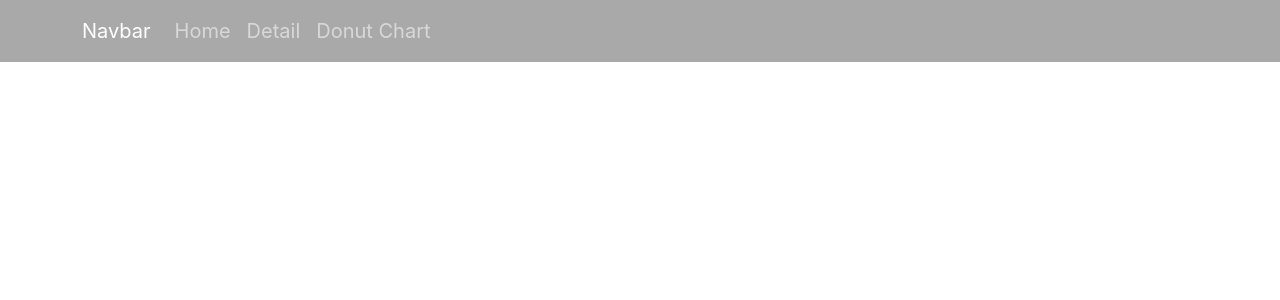
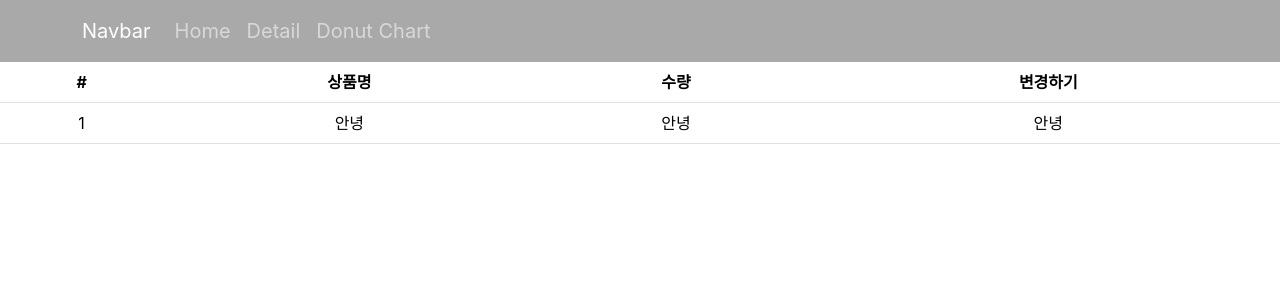
Before and after one commit to 2024-Winter-BootCamp-TeamD/wonjin, a React (Create React App) app: page /cart in a window 1280 px wide. Shown: the top 300 px of the page. Built offline with nearby package versions, Linux system fonts and the light colour scheme.

Commit message:
redux학습 및 활용

```diff
--- a/package.json
+++ b/package.json
@@ -3,6 +3,7 @@
   "version": "0.1.0",
   "private": true,
   "dependencies": {
+    "@reduxjs/toolkit": "^2.5.0",
     "axios": "^1.7.9",
     "bootstrap": "^5.3.3",
     "cra-template": "1.2.0",
@@ -11,6 +12,7 @@
     "react": "^19.0.0",
     "react-bootstrap": "^2.10.7",
     "react-dom": "^19.0.0",
+    "react-redux": "^9.2.0",
     "react-router-dom": "^6.28.1",
     "react-scripts": "5.0.1",
     "styled-components": "^6.1.13",
--- a/src/App.js
+++ b/src/App.js
@@ -3,18 +3,23 @@
 import bg from './img/bg.png'
 import Row from 'react-bootstrap/Row';
 import Col from 'react-bootstrap/Col';
-import { useState } from 'react';
+import { createContext, useState } from 'react';
 import data from './data.js';
 import { Routes, Route, Link, useNavigate, Outlet } from 'react-router-dom';
 import Detail from './routes/Detail.js';
 import axios from 'axios';
+import DonutChart from './DonutChat.js';
+import Cart from './routes/Cart.js'
 
-// [추가] DonutChart 컴포넌트 import
-import DonutChart from './DonutChat.js';
+
+export let Context1 = createContext();
+
 
 function App() {
 
   let [shoes, setShoes] = useState(data);
+  let [재고] = useState([10, 11, 12]);
+
   let navigate = useNavigate();
 
   return (
@@ -61,7 +66,11 @@
             </>
           }
         />
-        <Route path="/detail/:id" element={<Detail shoes={shoes} />} />
+        <Route path="/detail/:id" element={
+          <Context1.Provider value={{ 재고 }}>
+          <Detail shoes={shoes} />
+          </Context1.Provider>
+          } />
 
         {/* About */}
         <Route path="/about" element={<About />}>
@@ -77,7 +86,13 @@
 
         {/* [추가] /chart 경로에서 DonutChart 표시 */}
         <Route path="/chart" element={<DonutChart />} />
+
+        <Route path="/cart" element = { <Cart />}/>
+
+
       </Routes>
+
+
 
     </div>
   );
--- a/src/index.js
+++ b/src/index.js
@@ -4,13 +4,18 @@
 import App from './App';
 import reportWebVitals from './reportWebVitals';
 import { BrowserRouter } from 'react-router-dom';
+import { Provider } from 'react-redux';
+import store from './store';
 
 const root = ReactDOM.createRoot(document.getElementById('root'));
 root.render(
   <React.StrictMode>
+
+    <Provider store={store}>
     <BrowserRouter>
     <App />
     </BrowserRouter>
+    </Provider>
   </React.StrictMode>
 );
 
--- /dev/null
+++ b/src/routes/Cart.js
@@ -0,0 +1,31 @@
+import { Table } from 'react-bootstrap'
+
+
+function Cart(){
+
+
+    return (
+        <div>
+           <Table>
+                <thead>
+                    <tr>
+                    <th>#</th>
+                    <th>상품명</th>
+                    <th>수량</th>
+                    <th>변경하기</th>
+                    </tr>
+                </thead>
+                <tbody>
+                    <tr>
+                    <td>1</td>
+                    <td>안녕</td>
+                    <td>안녕</td>
+                    <td>안녕</td>
+                    </tr>
+                </tbody>
+            </Table>
+        </div>
+    )
+}
+
+export default Cart;
--- a/src/routes/Detail.js
+++ b/src/routes/Detail.js
@@ -1,11 +1,13 @@
-import { useEffect, useState } from "react";
+import { useContext, useEffect, useState } from "react";
 import { useParams } from "react-router-dom";
 import Nav from 'react-bootstrap/Nav'
 import { Tab } from "react-bootstrap";
+import {Context1} from "./../App.js"
 
 function Deatil(props){
 
 
+  let {재고} = useContext(Context1)
 
   let [count, setCount] = useState(0)
   let [alert, setalert] = useState(true);
@@ -24,7 +26,9 @@
     return(
         <div className="container">
           {count}
+          {재고}
           <button onClick={()=>{setCount(count+1)}}>버튼</button>
+
   <div className="row">
     <div className="col-md-6">
       <img src="https://codingapple1.github.io/shop/shoes1.jpg" width="100%" />
--- /dev/null
+++ b/src/store.js
@@ -0,0 +1,5 @@
+import { configureStore } from '@reduxjs/toolkit'
+
+export default configureStore({
+  reducer: { }
+})
```
Also changed, not shown: 1 other file (tests, documents, lock files or other folders).
